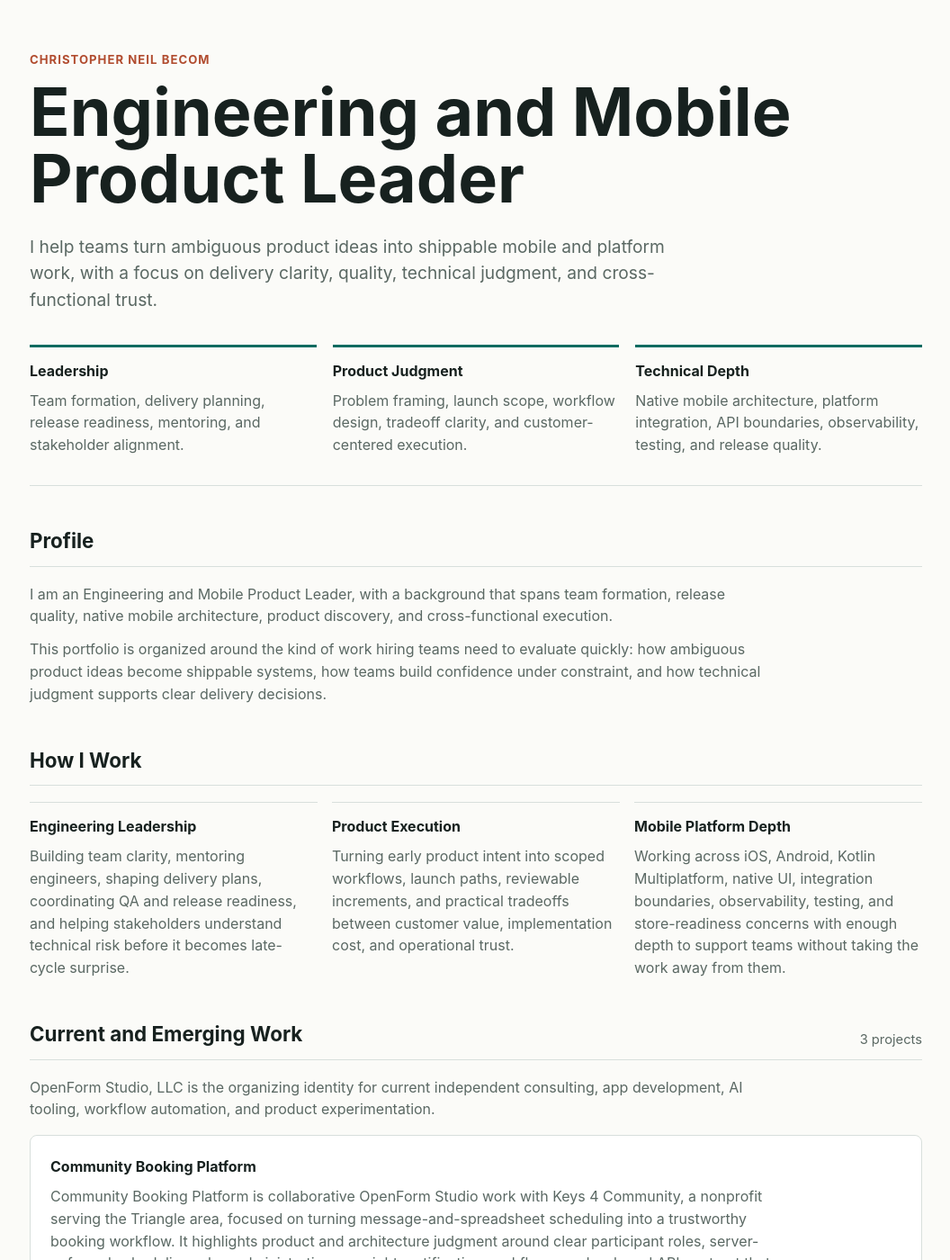
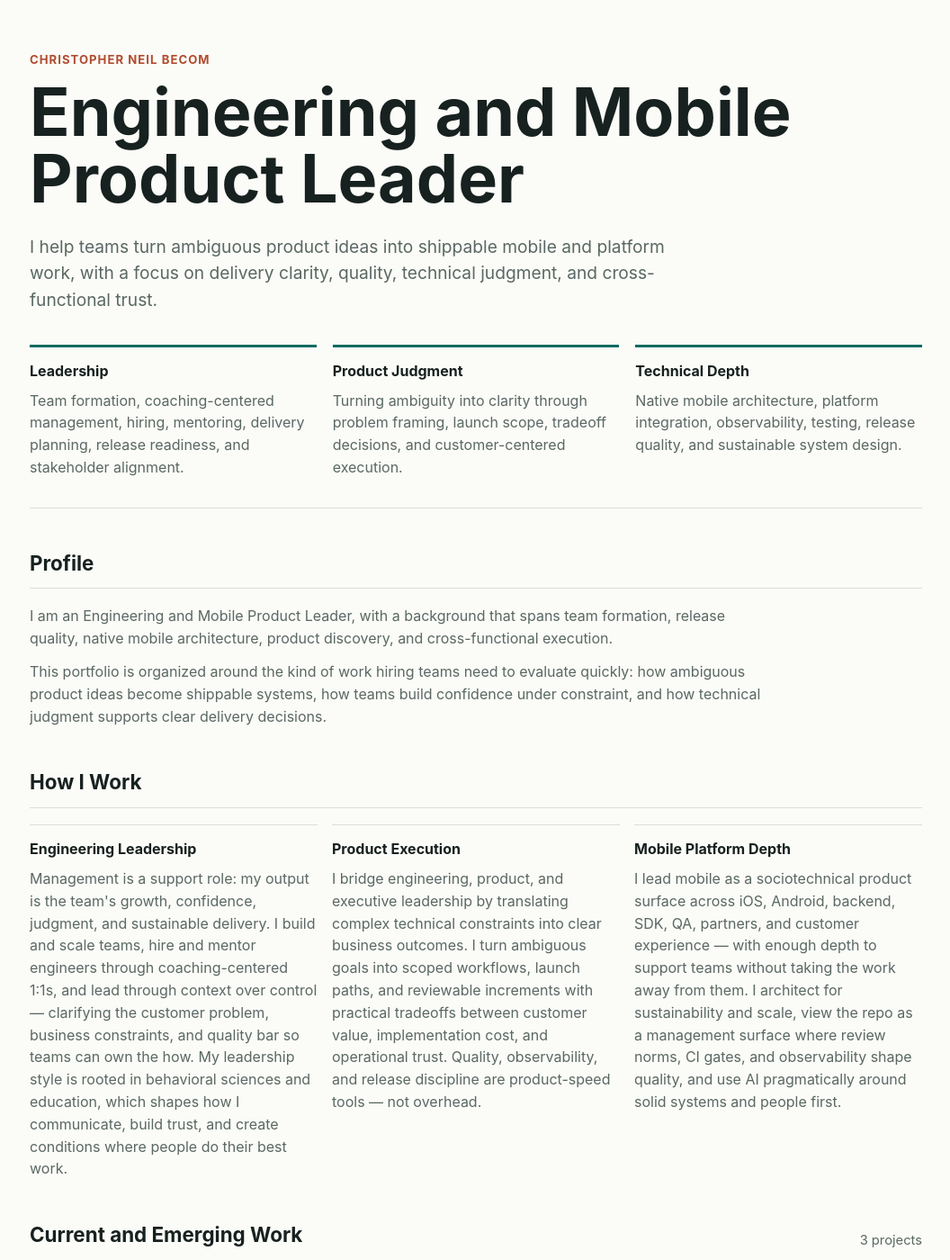
Before and after one commit to cnbecom/cnbecom.github.io, a Jekyll site: the page portfolio/b57e9817-dba2-4f96-977f-595098792068/index.html, which Jekyll copies as it is, in a window 1280 px wide and 1400 px high. Shown: the whole window at 90% size, without its empty margins (111-1167 px from the left). Built offline with Jekyll 4.4.1, drawn with Linux system fonts in a browser that asks for light colours; some of the changed text lies outside the part shown.

Commit message:
Update unlisted portfolio
Consolidate intro sections, strengthen How I Work with
leadership themes, remove Operating Principles section.

Co-Authored-By: Claude Opus 4.6 <noreply@anthropic.com>

```diff
--- a/portfolio/b57e9817-dba2-4f96-977f-595098792068/index.html
+++ b/portfolio/b57e9817-dba2-4f96-977f-595098792068/index.html
@@ -299,17 +299,17 @@
 
               <div class="summary">
                 <h2>Leadership</h2>
-                <p>Team formation, delivery planning, release readiness, mentoring, and stakeholder alignment.</p>
+                <p>Team formation, coaching-centered management, hiring, mentoring, delivery planning, release readiness, and stakeholder alignment.</p>
               </div>
 
               <div class="summary">
                 <h2>Product Judgment</h2>
-                <p>Problem framing, launch scope, workflow design, tradeoff clarity, and customer-centered execution.</p>
+                <p>Turning ambiguity into clarity through problem framing, launch scope, tradeoff decisions, and customer-centered execution.</p>
               </div>
 
               <div class="summary">
                 <h2>Technical Depth</h2>
-                <p>Native mobile architecture, platform integration, API boundaries, observability, testing, and release quality.</p>
+                <p>Native mobile architecture, platform integration, observability, testing, release quality, and sustainable system design.</p>
               </div>
 
           </div>
@@ -338,17 +338,17 @@
 
               <div class="detail">
                 <h2>Engineering Leadership</h2>
-                <p>Building team clarity, mentoring engineers, shaping delivery plans, coordinating QA and release readiness, and helping stakeholders understand technical risk before it becomes late-cycle surprise.</p>
+                <p>Management is a support role: my output is the team&#39;s growth, confidence, judgment, and sustainable delivery. I build and scale teams, hire and mentor engineers through coaching-centered 1:1s, and lead through context over control — clarifying the customer problem, business constraints, and quality bar so teams can own the how. My leadership style is rooted in behavioral sciences and education, which shapes how I communicate, build trust, and create conditions where people do their best work.</p>
               </div>
 
               <div class="detail">
                 <h2>Product Execution</h2>
-                <p>Turning early product intent into scoped workflows, launch paths, reviewable increments, and practical tradeoffs between customer value, implementation cost, and operational trust.</p>
+                <p>I bridge engineering, product, and executive leadership by translating complex technical constraints into clear business outcomes. I turn ambiguous goals into scoped workflows, launch paths, and reviewable increments with practical tradeoffs between customer value, implementation cost, and operational trust. Quality, observability, and release discipline are product-speed tools — not overhead.</p>
               </div>
 
               <div class="detail">
                 <h2>Mobile Platform Depth</h2>
-                <p>Working across iOS, Android, Kotlin Multiplatform, native UI, integration boundaries, observability, testing, and store-readiness concerns with enough depth to support teams without taking the work away from them.</p>
+                <p>I lead mobile as a sociotechnical product surface across iOS, Android, backend, SDK, QA, partners, and customer experience — with enough depth to support teams without taking the work away from them. I architect for sustainability and scale, view the repo as a management surface where review norms, CI gates, and observability shape quality, and use AI pragmatically around solid systems and people first.</p>
               </div>
 
           </div>
@@ -1291,23 +1291,6 @@
 
 
 
-        <section aria-labelledby="principles-heading">
-          <div class="section-title">
-            <h2 id="principles-heading">Operating Principles</h2>
-          </div>
-          <ul class="principles">
-
-              <li>Make the work clearer before making the plan bigger.</li>
-
-              <li>Use technical depth to surface risk early, not to centralize decisions.</li>
-
-              <li>Treat quality, observability, and release discipline as product-speed tools.</li>
-
-              <li>Keep AI and automation useful, inspectable, and separate from private product context unless the runtime explicitly requires it.</li>
-
-          </ul>
-        </section>
-
 
 
         <section aria-labelledby="tech-stack-heading">
```
